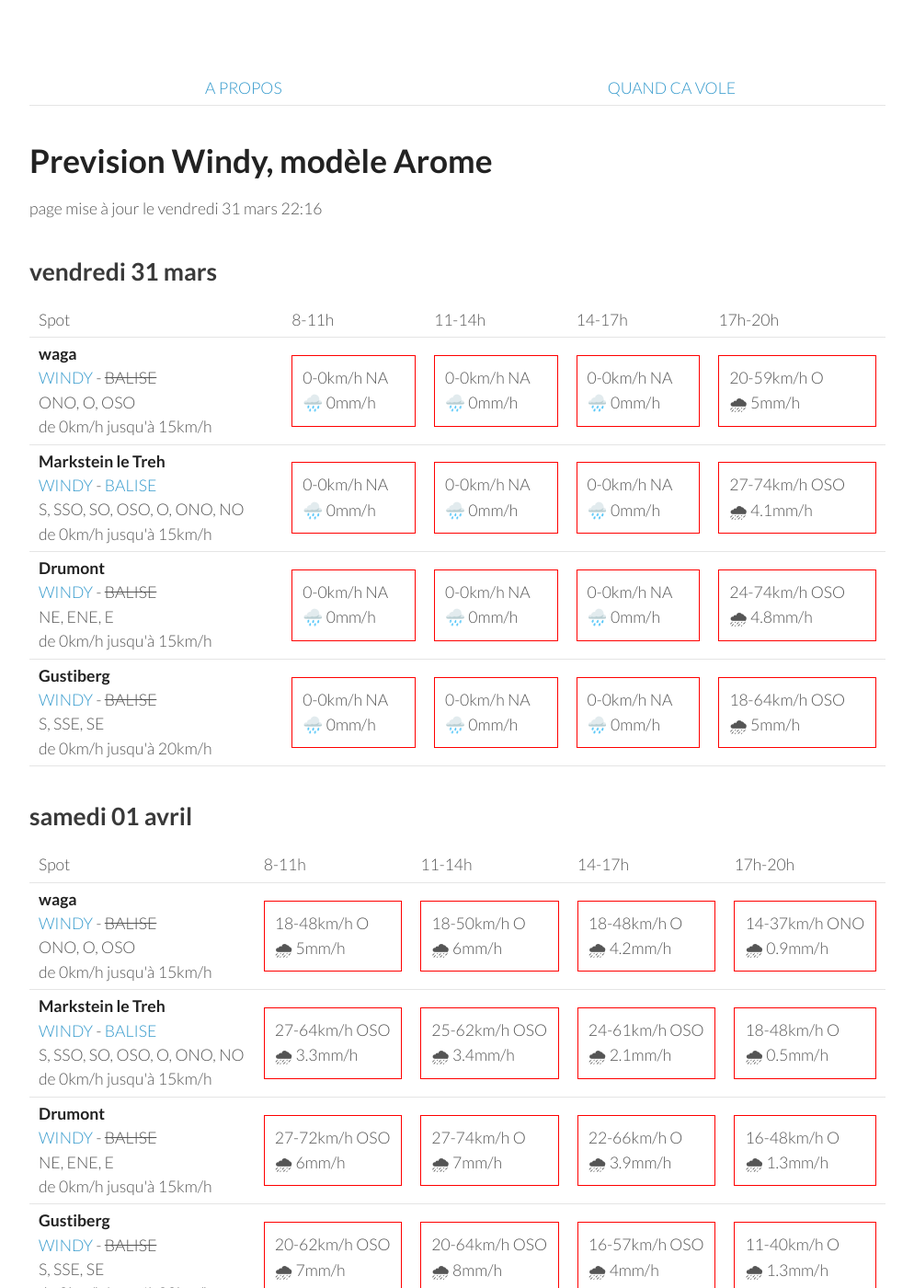
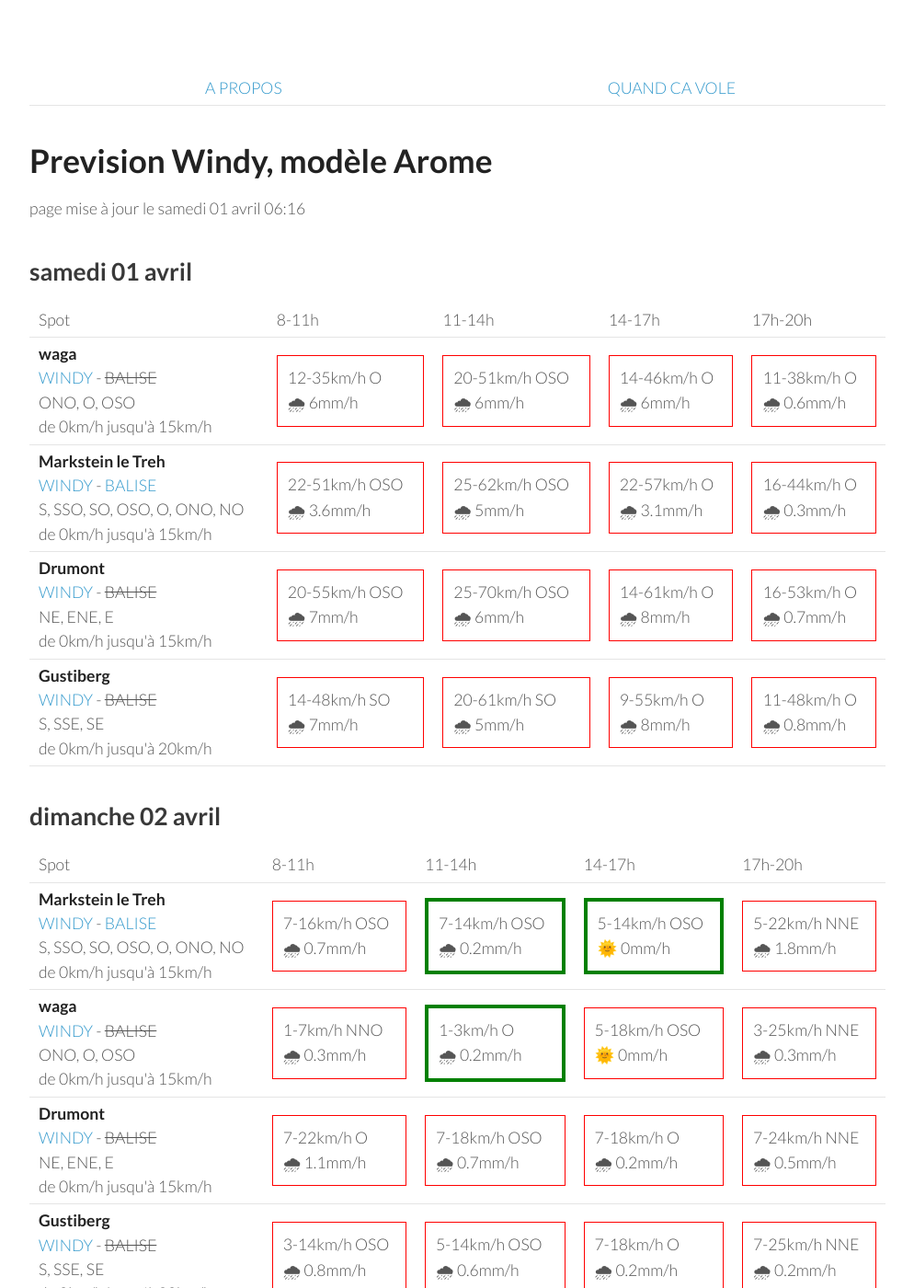
Before and after one commit to parapente-dans-le-nord/parapente-dans-le-nord.github.io, a Jekyll site: the page built from vosges.markdown, in a window 1280 px wide and 1400 px high. Shown: the whole window at 92% size, without its empty margins (26-1020 px from the left). Built offline with Jekyll 4.4.1, drawn with Linux system fonts in a browser that asks for light colours; some of the changed text lies outside the part shown.

Commit message:
update index.markdown

```diff
--- a/vosges.markdown
+++ b/vosges.markdown
@@ -7,60 +7,8 @@ title:  "Tous les spots"
 {: .links}
 
 # Prevision Windy, modèle Arome
-page mise à jour le vendredi 31 mars 22:16
+page mise à jour le samedi 01 avril 06:16
 
-## vendredi 31 mars
-
-{::nomarkdown}
-<table>
-  <tbody>
-    <tr>
-      <td>Spot</td>
-      <td>8-11h</td>
-      <td>11-14h</td>
-      <td>14-17h</td>
-      <td>17h-20h</td>
-    </tr>
-<tr>
-        <td><strong>waga</strong><br><a href="https://windy.com/47.903/6.996?47.900,6.983,15">WINDY</a> - <span class="no-balise"> BALISE </span><br> <span class="vent-favorable">ONO, O, OSO</span><br><span class="force-vent">de 0km/h jusqu'à 15km/h</span> </td>
-
-            <td><div class="not-flyable"><p>0-0km/h NA</p><p>🌧️ 0mm/h</p></div></td>
-            <td><div class="not-flyable"><p>0-0km/h NA</p><p>🌧️ 0mm/h</p></div></td>
-            <td><div class="not-flyable"><p>0-0km/h NA</p><p>🌧️ 0mm/h</p></div></td>
-            <td><div class="not-flyable"><p>20-59km/h O</p><p>🌧 5mm/h</p></div></td>
-
-    </tr>
-<tr>
-        <td><strong>Markstein le Treh</strong><br><a href="https://windy.com/47.926/7.012?47.505,7.012,8,m:eY1agmQ">WINDY</a> - <span class=""><a href="http://www.balisemeteo.com/balise.php?idBalise=136">BALISE</a> </span><br> <span class="vent-favorable">S, SSO, SO, OSO, O, ONO, NO</span><br><span class="force-vent">de 0km/h jusqu'à 15km/h</span> </td>
-
-            <td><div class="not-flyable"><p>0-0km/h NA</p><p>🌧️ 0mm/h</p></div></td>
-            <td><div class="not-flyable"><p>0-0km/h NA</p><p>🌧️ 0mm/h</p></div></td>
-            <td><div class="not-flyable"><p>0-0km/h NA</p><p>🌧️ 0mm/h</p></div></td>
-            <td><div class="not-flyable"><p>27-74km/h OSO</p><p>🌧 4.1mm/h</p></div></td>
-
-    </tr>
-<tr>
-        <td><strong>Drumont</strong><br><a href="https://windy.com/47.898/6.919?47.687,6.919,9,m:eYYagmG">WINDY</a> - <span class="no-balise"> BALISE </span><br> <span class="vent-favorable">NE, ENE, E</span><br><span class="force-vent">de 0km/h jusqu'à 15km/h</span> </td>
-
-            <td><div class="not-flyable"><p>0-0km/h NA</p><p>🌧️ 0mm/h</p></div></td>
-            <td><div class="not-flyable"><p>0-0km/h NA</p><p>🌧️ 0mm/h</p></div></td>
-            <td><div class="not-flyable"><p>0-0km/h NA</p><p>🌧️ 0mm/h</p></div></td>
-            <td><div class="not-flyable"><p>24-74km/h OSO</p><p>🌧 4.8mm/h</p></div></td>
-
-    </tr>
-<tr>
-        <td><strong>Gustiberg</strong><br><a href="https://windy.com/47.894/6.934?47.891,6.934,15,m:eYYagmI">WINDY</a> - <span class="no-balise"> BALISE </span><br> <span class="vent-favorable">S, SSE, SE</span><br><span class="force-vent">de 0km/h jusqu'à 20km/h</span> </td>
-
-            <td><div class="not-flyable"><p>0-0km/h NA</p><p>🌧️ 0mm/h</p></div></td>
-            <td><div class="not-flyable"><p>0-0km/h NA</p><p>🌧️ 0mm/h</p></div></td>
-            <td><div class="not-flyable"><p>0-0km/h NA</p><p>🌧️ 0mm/h</p></div></td>
-            <td><div class="not-flyable"><p>18-64km/h OSO</p><p>🌧 5mm/h</p></div></td>
-
-    </tr>
-
-</tbody>
-</table>
-{:/}
 ## samedi 01 avril
 
 {::nomarkdown}
@@ -76,40 +24,40 @@ page mise à jour le vendredi 31 mars 22:16
 <tr>
         <td><strong>waga</strong><br><a href="https://windy.com/47.903/6.996?47.900,6.983,15">WINDY</a> - <span class="no-balise"> BALISE </span><br> <span class="vent-favorable">ONO, O, OSO</span><br><span class="force-vent">de 0km/h jusqu'à 15km/h</span> </td>
 
-            <td><div class="not-flyable"><p>18-48km/h O</p><p>🌧 5mm/h</p></div></td>
-            <td><div class="not-flyable"><p>18-50km/h O</p><p>🌧 6mm/h</p></div></td>
-            <td><div class="not-flyable"><p>18-48km/h O</p><p>🌧 4.2mm/h</p></div></td>
-            <td><div class="not-flyable"><p>14-37km/h ONO</p><p>🌧 0.9mm/h</p></div></td>
+            <td><div class="not-flyable"><p>12-35km/h O</p><p>🌧 6mm/h</p></div></td>
+            <td><div class="not-flyable"><p>20-51km/h OSO</p><p>🌧 6mm/h</p></div></td>
+            <td><div class="not-flyable"><p>14-46km/h O</p><p>🌧 6mm/h</p></div></td>
+            <td><div class="not-flyable"><p>11-38km/h O</p><p>🌧 0.6mm/h</p></div></td>
 
 
     </tr>
 <tr>
         <td><strong>Markstein le Treh</strong><br><a href="https://windy.com/47.926/7.012?47.505,7.012,8,m:eY1agmQ">WINDY</a> - <span class=""><a href="http://www.balisemeteo.com/balise.php?idBalise=136">BALISE</a> </span><br> <span class="vent-favorable">S, SSO, SO, OSO, O, ONO, NO</span><br><span class="force-vent">de 0km/h jusqu'à 15km/h</span> </td>
 
-            <td><div class="not-flyable"><p>27-64km/h OSO</p><p>🌧 3.3mm/h</p></div></td>
-            <td><div class="not-flyable"><p>25-62km/h OSO</p><p>🌧 3.4mm/h</p></div></td>
-            <td><div class="not-flyable"><p>24-61km/h OSO</p><p>🌧 2.1mm/h</p></div></td>
-            <td><div class="not-flyable"><p>18-48km/h O</p><p>🌧 0.5mm/h</p></div></td>
+            <td><div class="not-flyable"><p>22-51km/h OSO</p><p>🌧 3.6mm/h</p></div></td>
+            <td><div class="not-flyable"><p>25-62km/h OSO</p><p>🌧 5mm/h</p></div></td>
+            <td><div class="not-flyable"><p>22-57km/h O</p><p>🌧 3.1mm/h</p></div></td>
+            <td><div class="not-flyable"><p>16-44km/h O</p><p>🌧 0.3mm/h</p></div></td>
 
 
     </tr>
 <tr>
         <td><strong>Drumont</strong><br><a href="https://windy.com/47.898/6.919?47.687,6.919,9,m:eYYagmG">WINDY</a> - <span class="no-balise"> BALISE </span><br> <span class="vent-favorable">NE, ENE, E</span><br><span class="force-vent">de 0km/h jusqu'à 15km/h</span> </td>
 
-            <td><div class="not-flyable"><p>27-72km/h OSO</p><p>🌧 6mm/h</p></div></td>
-            <td><div class="not-flyable"><p>27-74km/h O</p><p>🌧 7mm/h</p></div></td>
-            <td><div class="not-flyable"><p>22-66km/h O</p><p>🌧 3.9mm/h</p></div></td>
-            <td><div class="not-flyable"><p>16-48km/h O</p><p>🌧 1.3mm/h</p></div></td>
+            <td><div class="not-flyable"><p>20-55km/h OSO</p><p>🌧 7mm/h</p></div></td>
+            <td><div class="not-flyable"><p>25-70km/h OSO</p><p>🌧 6mm/h</p></div></td>
+            <td><div class="not-flyable"><p>14-61km/h O</p><p>🌧 8mm/h</p></div></td>
+            <td><div class="not-flyable"><p>16-53km/h O</p><p>🌧 0.7mm/h</p></div></td>
 
 
     </tr>
 <tr>
         <td><strong>Gustiberg</strong><br><a href="https://windy.com/47.894/6.934?47.891,6.934,15,m:eYYagmI">WINDY</a> - <span class="no-balise"> BALISE </span><br> <span class="vent-favorable">S, SSE, SE</span><br><span class="force-vent">de 0km/h jusqu'à 20km/h</span> </td>
 
-            <td><div class="not-flyable"><p>20-62km/h OSO</p><p>🌧 7mm/h</p></div></td>
-            <td><div class="not-flyable"><p>20-64km/h OSO</p><p>🌧 8mm/h</p></div></td>
-            <td><div class="not-flyable"><p>16-57km/h OSO</p><p>🌧 4mm/h</p></div></td>
-            <td><div class="not-flyable"><p>11-40km/h O</p><p>🌧 1.3mm/h</p></div></td>
+            <td><div class="not-flyable"><p>14-48km/h SO</p><p>🌧 7mm/h</p></div></td>
+            <td><div class="not-flyable"><p>20-61km/h SO</p><p>🌧 5mm/h</p></div></td>
+            <td><div class="not-flyable"><p>9-55km/h O</p><p>🌧 8mm/h</p></div></td>
+            <td><div class="not-flyable"><p>11-48km/h O</p><p>🌧 0.8mm/h</p></div></td>
 
 
     </tr>
@@ -130,42 +78,42 @@ page mise à jour le vendredi 31 mars 22:16
       <td>17h-20h</td>
     </tr>
 <tr>
+        <td><strong>Markstein le Treh</strong><br><a href="https://windy.com/47.926/7.012?47.505,7.012,8,m:eY1agmQ">WINDY</a> - <span class=""><a href="http://www.balisemeteo.com/balise.php?idBalise=136">BALISE</a> </span><br> <span class="vent-favorable">S, SSO, SO, OSO, O, ONO, NO</span><br><span class="force-vent">de 0km/h jusqu'à 15km/h</span> </td>
+
+            <td><div class="not-flyable"><p>7-16km/h OSO</p><p>🌧 0.7mm/h</p></div></td>
+            <td><div class="flyable"><p>7-14km/h OSO</p><p>🌧 0.2mm/h</p></div></td>
+            <td><div class="flyable"><p>5-14km/h OSO</p><p>🌞 0mm/h</p></div></td>
+            <td><div class="not-flyable"><p>5-22km/h NNE</p><p>🌧 1.8mm/h</p></div></td>
+
+
+    </tr>
+<tr>
         <td><strong>waga</strong><br><a href="https://windy.com/47.903/6.996?47.900,6.983,15">WINDY</a> - <span class="no-balise"> BALISE </span><br> <span class="vent-favorable">ONO, O, OSO</span><br><span class="force-vent">de 0km/h jusqu'à 15km/h</span> </td>
 
-            <td><div class="flyable"><p>3-12km/h ONO</p><p>🌧 0.2mm/h</p></div></td>
-            <td><div class="not-flyable"><p>9-29km/h O</p><p>🌧 0.4mm/h</p></div></td>
-            <td><div class="not-flyable"><p>5-27km/h ONO</p><p>🌧 0.3mm/h</p></div></td>
-            <td><div class="not-flyable"><p>5-20km/h N</p><p>🌧 1.1mm/h</p></div></td>
+            <td><div class="not-flyable"><p>1-7km/h NNO</p><p>🌧 0.3mm/h</p></div></td>
+            <td><div class="flyable"><p>1-3km/h O</p><p>🌧 0.2mm/h</p></div></td>
+            <td><div class="not-flyable"><p>5-18km/h OSO</p><p>🌞 0mm/h</p></div></td>
+            <td><div class="not-flyable"><p>3-25km/h NNE</p><p>🌧 0.3mm/h</p></div></td>
+
+
+    </tr>
+<tr>
+        <td><strong>Drumont</strong><br><a href="https://windy.com/47.898/6.919?47.687,6.919,9,m:eYYagmG">WINDY</a> - <span class="no-balise"> BALISE </span><br> <span class="vent-favorable">NE, ENE, E</span><br><span class="force-vent">de 0km/h jusqu'à 15km/h</span> </td>
+
+            <td><div class="not-flyable"><p>7-22km/h O</p><p>🌧 1.1mm/h</p></div></td>
+            <td><div class="not-flyable"><p>7-18km/h OSO</p><p>🌧 0.7mm/h</p></div></td>
+            <td><div class="not-flyable"><p>7-18km/h O</p><p>🌧 0.2mm/h</p></div></td>
+            <td><div class="not-flyable"><p>7-24km/h NNE</p><p>🌧 0.5mm/h</p></div></td>
 
 
     </tr>
 <tr>
         <td><strong>Gustiberg</strong><br><a href="https://windy.com/47.894/6.934?47.891,6.934,15,m:eYYagmI">WINDY</a> - <span class="no-balise"> BALISE </span><br> <span class="vent-favorable">S, SSE, SE</span><br><span class="force-vent">de 0km/h jusqu'à 20km/h</span> </td>
 
-            <td><div class="not-flyable"><p>7-29km/h O</p><p>🌧 1mm/h</p></div></td>
-            <td><div class="not-flyable"><p>9-29km/h O</p><p>🌧 0.5mm/h</p></div></td>
-            <td><div class="not-flyable"><p>7-25km/h ONO</p><p>🌧 0.3mm/h</p></div></td>
-            <td><div class="not-flyable"><p>5-20km/h NNO</p><p>🌧 0.8mm/h</p></div></td>
-
-
-    </tr>
-<tr>
-        <td><strong>Drumont</strong><br><a href="https://windy.com/47.898/6.919?47.687,6.919,9,m:eYYagmG">WINDY</a> - <span class="no-balise"> BALISE </span><br> <span class="vent-favorable">NE, ENE, E</span><br><span class="force-vent">de 0km/h jusqu'à 15km/h</span> </td>
-
-            <td><div class="not-flyable"><p>9-31km/h O</p><p>🌧 1.2mm/h</p></div></td>
-            <td><div class="not-flyable"><p>9-29km/h O</p><p>🌧 0.5mm/h</p></div></td>
-            <td><div class="not-flyable"><p>7-25km/h ONO</p><p>🌧 0.4mm/h</p></div></td>
-            <td><div class="not-flyable"><p>7-20km/h NNO</p><p>🌧 0.8mm/h</p></div></td>
-
-
-    </tr>
-<tr>
-        <td><strong>Markstein le Treh</strong><br><a href="https://windy.com/47.926/7.012?47.505,7.012,8,m:eY1agmQ">WINDY</a> - <span class=""><a href="http://www.balisemeteo.com/balise.php?idBalise=136">BALISE</a> </span><br> <span class="vent-favorable">S, SSO, SO, OSO, O, ONO, NO</span><br><span class="force-vent">de 0km/h jusqu'à 15km/h</span> </td>
-
-            <td><div class="not-flyable"><p>9-22km/h O</p><p>🌧 0.4mm/h</p></div></td>
-            <td><div class="not-flyable"><p>9-29km/h O</p><p>🌧 0.4mm/h</p></div></td>
-            <td><div class="not-flyable"><p>5-27km/h ONO</p><p>🌧 0.4mm/h</p></div></td>
-            <td><div class="not-flyable"><p>5-20km/h N</p><p>🌧 1.1mm/h</p></div></td>
+            <td><div class="not-flyable"><p>3-14km/h OSO</p><p>🌧 0.8mm/h</p></div></td>
+            <td><div class="not-flyable"><p>5-14km/h OSO</p><p>🌧 0.6mm/h</p></div></td>
+            <td><div class="not-flyable"><p>7-18km/h O</p><p>🌧 0.2mm/h</p></div></td>
+            <td><div class="not-flyable"><p>7-25km/h NNE</p><p>🌧 0.2mm/h</p></div></td>
 
 
     </tr>
@@ -188,8 +136,8 @@ page mise à jour le vendredi 31 mars 22:16
 <tr>
         <td><strong>Drumont</strong><br><a href="https://windy.com/47.898/6.919?47.687,6.919,9,m:eYYagmG">WINDY</a> - <span class="no-balise"> BALISE </span><br> <span class="vent-favorable">NE, ENE, E</span><br><span class="force-vent">de 0km/h jusqu'à 15km/h</span> </td>
 
-            <td><div class="not-flyable"><p>14-38km/h ENE</p><p>🌞 0mm/h</p></div></td>
-            <td><div class="not-flyable"><p>18-51km/h ENE</p><p>🌞 0mm/h</p></div></td>
+            <td><div class="not-flyable"><p>14-37km/h ENE</p><p>🌞 0mm/h</p></div></td>
+            <td><div class="not-flyable"><p>20-51km/h ENE</p><p>🌞 0mm/h</p></div></td>
             <td><div class="not-flyable"><p>20-53km/h ENE</p><p>🌞 0mm/h</p></div></td>
             <td><div class="not-flyable"><p>18-53km/h ENE</p><p>🌞 0mm/h</p></div></td>
 
@@ -198,20 +146,20 @@ page mise à jour le vendredi 31 mars 22:16
 <tr>
         <td><strong>Markstein le Treh</strong><br><a href="https://windy.com/47.926/7.012?47.505,7.012,8,m:eY1agmQ">WINDY</a> - <span class=""><a href="http://www.balisemeteo.com/balise.php?idBalise=136">BALISE</a> </span><br> <span class="vent-favorable">S, SSO, SO, OSO, O, ONO, NO</span><br><span class="force-vent">de 0km/h jusqu'à 15km/h</span> </td>
 
-            <td><div class="not-flyable"><p>12-42km/h NE</p><p>🌞 0mm/h</p></div></td>
-            <td><div class="not-flyable"><p>18-55km/h ENE</p><p>🌞 0mm/h</p></div></td>
-            <td><div class="not-flyable"><p>20-61km/h ENE</p><p>🌞 0mm/h</p></div></td>
-            <td><div class="not-flyable"><p>20-59km/h NE</p><p>🌞 0mm/h</p></div></td>
+            <td><div class="not-flyable"><p>12-40km/h NE</p><p>🌞 0mm/h</p></div></td>
+            <td><div class="not-flyable"><p>20-57km/h ENE</p><p>🌞 0mm/h</p></div></td>
+            <td><div class="not-flyable"><p>22-59km/h ENE</p><p>🌞 0mm/h</p></div></td>
+            <td><div class="not-flyable"><p>18-59km/h ENE</p><p>🌞 0mm/h</p></div></td>
 
 
     </tr>
 <tr>
         <td><strong>waga</strong><br><a href="https://windy.com/47.903/6.996?47.900,6.983,15">WINDY</a> - <span class="no-balise"> BALISE </span><br> <span class="vent-favorable">ONO, O, OSO</span><br><span class="force-vent">de 0km/h jusqu'à 15km/h</span> </td>
 
-            <td><div class="not-flyable"><p>12-42km/h NE</p><p>🌞 0mm/h</p></div></td>
-            <td><div class="not-flyable"><p>18-55km/h ENE</p><p>🌞 0mm/h</p></div></td>
-            <td><div class="not-flyable"><p>20-61km/h ENE</p><p>🌞 0mm/h</p></div></td>
-            <td><div class="not-flyable"><p>20-59km/h ENE</p><p>🌞 0mm/h</p></div></td>
+            <td><div class="not-flyable"><p>12-40km/h NE</p><p>🌞 0mm/h</p></div></td>
+            <td><div class="not-flyable"><p>20-57km/h ENE</p><p>🌞 0mm/h</p></div></td>
+            <td><div class="not-flyable"><p>22-59km/h ENE</p><p>🌞 0mm/h</p></div></td>
+            <td><div class="not-flyable"><p>18-59km/h ENE</p><p>🌞 0mm/h</p></div></td>
 
 
     </tr>
@@ -219,9 +167,9 @@ page mise à jour le vendredi 31 mars 22:16
         <td><strong>Gustiberg</strong><br><a href="https://windy.com/47.894/6.934?47.891,6.934,15,m:eYYagmI">WINDY</a> - <span class="no-balise"> BALISE </span><br> <span class="vent-favorable">S, SSE, SE</span><br><span class="force-vent">de 0km/h jusqu'à 20km/h</span> </td>
 
             <td><div class="not-flyable"><p>14-38km/h ENE</p><p>🌞 0mm/h</p></div></td>
-            <td><div class="not-flyable"><p>18-51km/h ENE</p><p>🌞 0mm/h</p></div></td>
-            <td><div class="not-flyable"><p>20-55km/h ENE</p><p>🌞 0mm/h</p></div></td>
+            <td><div class="not-flyable"><p>20-51km/h ENE</p><p>🌞 0mm/h</p></div></td>
             <td><div class="not-flyable"><p>20-53km/h ENE</p><p>🌞 0mm/h</p></div></td>
+            <td><div class="not-flyable"><p>18-53km/h ENE</p><p>🌞 0mm/h</p></div></td>
 
 
     </tr>
@@ -245,7 +193,7 @@ page mise à jour le vendredi 31 mars 22:16
         <td><strong>Drumont</strong><br><a href="https://windy.com/47.898/6.919?47.687,6.919,9,m:eYYagmG">WINDY</a> - <span class="no-balise"> BALISE </span><br> <span class="vent-favorable">NE, ENE, E</span><br><span class="force-vent">de 0km/h jusqu'à 15km/h</span> </td>
 
             <td><div class="not-flyable"><p>11-37km/h ENE</p><p>🌞 0mm/h</p></div></td>
-            <td><div class="not-flyable"><p>12-37km/h ENE</p><p>🌞 0mm/h</p></div></td>
+            <td><div class="not-flyable"><p>12-38km/h ENE</p><p>🌞 0mm/h</p></div></td>
             <td><div class="not-flyable"><p>11-37km/h ENE</p><p>🌞 0mm/h</p></div></td>
             <td><div class="not-flyable"><p>11-33km/h NE</p><p>🌞 0mm/h</p></div></td>
 
@@ -255,7 +203,7 @@ page mise à jour le vendredi 31 mars 22:16
         <td><strong>Markstein le Treh</strong><br><a href="https://windy.com/47.926/7.012?47.505,7.012,8,m:eY1agmQ">WINDY</a> - <span class=""><a href="http://www.balisemeteo.com/balise.php?idBalise=136">BALISE</a> </span><br> <span class="vent-favorable">S, SSO, SO, OSO, O, ONO, NO</span><br><span class="force-vent">de 0km/h jusqu'à 15km/h</span> </td>
 
             <td><div class="not-flyable"><p>11-38km/h NE</p><p>🌞 0mm/h</p></div></td>
-            <td><div class="not-flyable"><p>12-42km/h ENE</p><p>🌞 0mm/h</p></div></td>
+            <td><div class="not-flyable"><p>14-44km/h NE</p><p>🌞 0mm/h</p></div></td>
             <td><div class="not-flyable"><p>12-42km/h ENE</p><p>🌞 0mm/h</p></div></td>
             <td><div class="not-flyable"><p>11-37km/h NE</p><p>🌞 0mm/h</p></div></td>
 
@@ -265,7 +213,7 @@ page mise à jour le vendredi 31 mars 22:16
         <td><strong>waga</strong><br><a href="https://windy.com/47.903/6.996?47.900,6.983,15">WINDY</a> - <span class="no-balise"> BALISE </span><br> <span class="vent-favorable">ONO, O, OSO</span><br><span class="force-vent">de 0km/h jusqu'à 15km/h</span> </td>
 
             <td><div class="not-flyable"><p>11-38km/h NE</p><p>🌞 0mm/h</p></div></td>
-            <td><div class="not-flyable"><p>12-42km/h ENE</p><p>🌞 0mm/h</p></div></td>
+            <td><div class="not-flyable"><p>14-44km/h ENE</p><p>🌞 0mm/h</p></div></td>
             <td><div class="not-flyable"><p>12-42km/h ENE</p><p>🌞 0mm/h</p></div></td>
             <td><div class="not-flyable"><p>11-38km/h NE</p><p>🌞 0mm/h</p></div></td>
 
@@ -275,7 +223,7 @@ page mise à jour le vendredi 31 mars 22:16
         <td><strong>Gustiberg</strong><br><a href="https://windy.com/47.894/6.934?47.891,6.934,15,m:eYYagmI">WINDY</a> - <span class="no-balise"> BALISE </span><br> <span class="vent-favorable">S, SSE, SE</span><br><span class="force-vent">de 0km/h jusqu'à 20km/h</span> </td>
 
             <td><div class="not-flyable"><p>11-37km/h ENE</p><p>🌞 0mm/h</p></div></td>
-            <td><div class="not-flyable"><p>12-37km/h ENE</p><p>🌞 0mm/h</p></div></td>
+            <td><div class="not-flyable"><p>12-38km/h ENE</p><p>🌞 0mm/h</p></div></td>
             <td><div class="not-flyable"><p>11-38km/h ENE</p><p>🌞 0mm/h</p></div></td>
             <td><div class="not-flyable"><p>11-33km/h NE</p><p>🌞 0mm/h</p></div></td>
 
```
